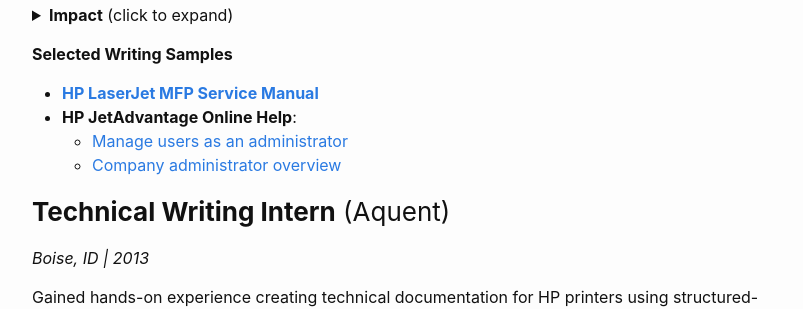
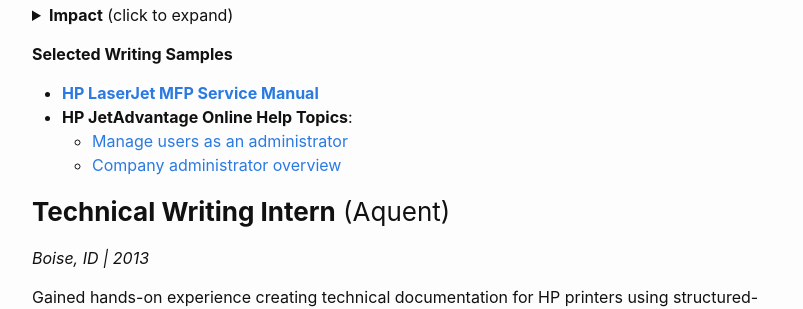
Before and after one commit to rachaelrenk/rachaelrenk.github.io, a Jekyll site: the page built from docs/resume.markdown, in a window 1280 px wide and 900 px high, scrolled down 2718 px. Shown: the part 153-462 px from the top of the window, without its empty margins (238-1041 px from the left). Built offline with Jekyll 4.4.1, drawn with Linux system fonts in a browser that asks for light colours.

Commit message:
Update resume.markdown

```diff
--- a/docs/resume.markdown
+++ b/docs/resume.markdown
@@ -223,7 +223,7 @@
 
 **Selected Writing Samples**
 - **[HP LaserJet MFP Service Manual](https://drive.google.com/file/d/1kQORQmh3Qnk59OjtQrfQLf8kUzUiu9-f/view?usp=sharing)**
-- **HP JetAdvantage Online Help**:
+- **HP JetAdvantage Online Help Topics**:
   - [Manage users as an administrator](https://drive.google.com/file/d/10dGZ69XDq9eM4c9vLdAiIE2x8uB7p2Zf/view?usp=sharing)
   - [Company administrator overview](https://drive.google.com/file/d/1OIkes4C-7qHXTlfThu0K_UEwz3Bofaae/view?usp=sharing)
 
```
